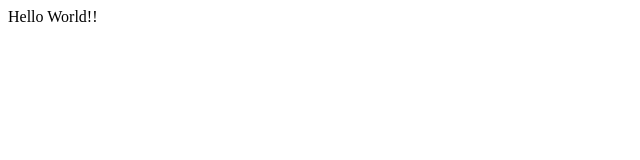
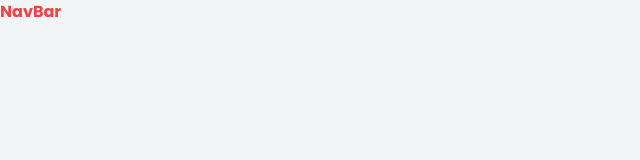
Before and after one commit to Sujan-Koirala021/ex-con-thrive, a React (Vite) app in the folder client/: page / in a window 1280 px wide. Shown: the top 160 px of the page, without its empty margins (0-640 px from the left). Built offline with nearby package versions, Linux system fonts and the light colour scheme.

Commit message:
Tailwind setup

```diff
--- a/client/package.json
+++ b/client/package.json
@@ -10,6 +10,8 @@
     "preview": "vite preview"
   },
   "dependencies": {
+    "autoprefixer": "^10.4.20",
+    "postcss": "^8.4.47",
     "react": "^18.3.1",
     "react-dom": "^18.3.1"
   },
@@ -23,6 +25,7 @@
     "eslint-plugin-react-hooks": "^5.1.0-rc.0",
     "eslint-plugin-react-refresh": "^0.4.9",
     "globals": "^15.9.0",
+    "tailwindcss": "^3.4.13",
     "vite": "^5.4.1"
   }
 }
--- /dev/null
+++ b/client/postcss.config.js
@@ -0,0 +1,6 @@
+export default {
+    plugins: {
+      tailwindcss: {},
+      autoprefixer: {},
+    },
+  }
--- a/client/src/App.jsx
+++ b/client/src/App.jsx
@@ -1,11 +1,10 @@
 import './App.css'
-
+import NavBar from './components/NavBar';
 export default function App()
 {
   return(
-    <div>
-      Hello World!!
-    </div>
-
+<div>
+    <NavBar/>
+</div>
   );
 }
--- /dev/null
+++ b/client/src/components/NavBar.jsx
@@ -0,0 +1,9 @@
+import React from 'react'
+
+function NavBar() {
+  return (
+    <div className='text-red-500 font-bold'>NavBar</div>
+  )
+}
+
+export default NavBar
--- a/client/src/index.css
+++ b/client/src/index.css
@@ -0,0 +1,36 @@
+@import url('https://fonts.googleapis.com/css2?family=DM+Sans:wght@400;700&family=Poppins:wght@400;500;600;700&display=swap');
+@tailwind variants;
+
+
+@tailwind base;
+@tailwind components;
+@tailwind utilities;
+
+html,
+body,
+#root,
+.app {
+  font-family: 'Poppins';
+  @apply  text-gray-700 bg-gray-100
+}
+a:hover {
+  @apply transition duration-200;
+  @apply text-gray-700
+}
+
+.button{
+  @apply rounded-full text-sm border-2  border-none py-2 px-4 text-white bg-black hover:bg-green-900 hover:text-gray-100
+}
+.hero-button{
+    @apply  border-solid border-2 mt-6 mb-6  border-gray-300 py-2 px-4 hover:bg-gray-700 hover:text-gray-100 dark:hover:bg-orange-400
+}
+
+.how-work-button{
+  @apply  inline-block border-solid border-2 mt-6 mb-6  border-gray-300 py-2 px-4 hover:bg-gray-700 hover:text-gray-100 dark:hover:bg-orange-400
+
+}
+
+/* Stepper  */
+/* .step-item{
+  @apply relative flex flex-col justify-center items-center w-36;
+} */
--- /dev/null
+++ b/client/tailwind.config.js
@@ -0,0 +1,17 @@
+/** @type {import('tailwindcss').Config} */
+export default {
+  content: [
+    "./index.html",
+    "./src/**/*.{js,ts,jsx,tsx}",
+  ],
+  theme: {
+    extend: {
+      colors: {
+        primary: '#f2f0ea', // Replace this with your desired primary color
+        secondary_g: '#1b2f27',
+        secondary_prpl: '#ada4ff'
+      },
+    },
+  },
+  plugins: [],
+}
```
Also changed, not shown: 1 other file (tests, documents, lock files or other folders).
